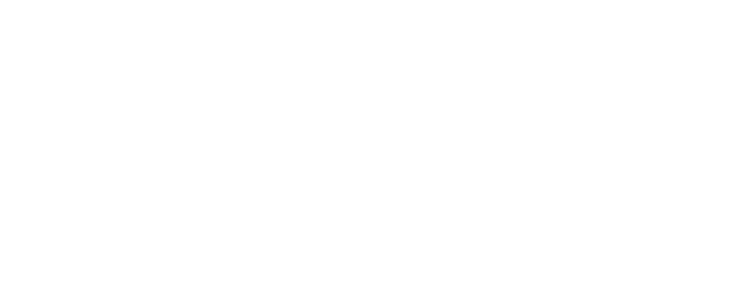
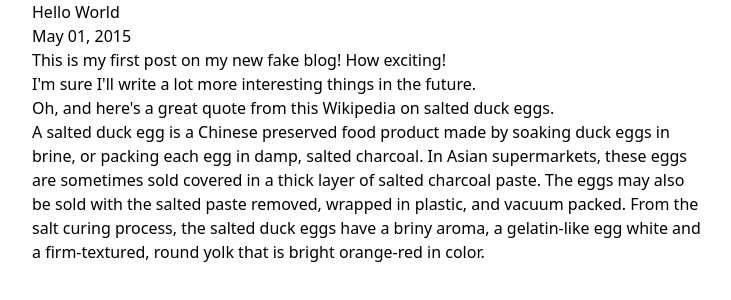
Before and after one commit to pradel/leopradel.com, a Gatsby site: page /hello-world/ in a window 1280 px wide. Shown: the whole page, without its empty margins (272-1003 px from the left). Built offline with nearby package versions, Linux system fonts and the light colour scheme; Gatsby itself is replaced by a stand-in of ours.

Commit message:
Setup tailwindcss

```diff
--- a/gatsby-config.js
+++ b/gatsby-config.js
@@ -38,6 +38,7 @@ module.exports = {
     },
     `gatsby-transformer-sharp`,
     `gatsby-plugin-sharp`,
+    `gatsby-plugin-postcss`,
     `gatsby-plugin-typescript`,
     `gatsby-plugin-react-helmet`,
   ],
--- a/package.json
+++ b/package.json
@@ -11,6 +11,7 @@
   },
   "dependencies": {
     "gatsby": "2.19.17",
+    "gatsby-plugin-postcss": "2.1.20",
     "gatsby-plugin-react-helmet": "3.1.22",
     "gatsby-plugin-sharp": "2.4.5",
     "gatsby-plugin-typescript": "2.1.27",
@@ -27,7 +28,6 @@
     "react": "16.12.0",
     "react-dom": "16.12.0",
     "react-helmet": "5.2.1",
-    "reset-css": "5.0.1",
     "typeface-raleway": "0.0.75"
   },
   "devDependencies": {
@@ -36,6 +36,7 @@
     "@types/react-dom": "16.9.5",
     "@types/react-helmet": "5.0.15",
     "prettier": "1.19.1",
+    "tailwindcss": "1.2.0",
     "typescript": "3.7.5"
   },
   "prettier": {
--- /dev/null
+++ b/postcss.config.js
@@ -0,0 +1,3 @@
+module.exports = () => ({
+  plugins: [require('tailwindcss')],
+});
--- a/src/pages/index.tsx
+++ b/src/pages/index.tsx
@@ -1,6 +1,5 @@
 import React from 'react';
 import { useStaticQuery, graphql } from 'gatsby';
-import 'reset-css/reset.css';
 import 'typeface-raleway';
 import '../styles/style.css';
 import SEO from '../components/seo';
--- /dev/null
+++ b/src/styles/tailwind.css
@@ -0,0 +1,5 @@
+@tailwind base;
+
+@tailwind components;
+
+@tailwind utilities;
--- a/src/templates/blog-post.tsx
+++ b/src/templates/blog-post.tsx
@@ -1,5 +1,6 @@
 import React from 'react';
 import { Link, graphql } from 'gatsby';
+import '../styles/tailwind.css';
 
 // import Bio from '../components/bio';
 // import Layout from '../components/layout';
@@ -13,7 +14,17 @@ const BlogPostTemplate = ({ data, pageContext, location }: any) => {
 
   console.log(data);
 
-  return null;
+  return (
+    <div className="mx-auto max-w-3xl px-6 xl:px-12">
+      <article>
+        <header>
+          <h1>{post.frontmatter.title}</h1>
+          <p>{post.frontmatter.date}</p>
+        </header>
+        <section dangerouslySetInnerHTML={{ __html: post.html }} />
+      </article>
+    </div>
+  );
 
   // return (
   //   <Layout location={location} title={siteTitle}>
--- /dev/null
+++ b/tailwind.config.js
@@ -0,0 +1,7 @@
+module.exports = {
+  theme: {
+    extend: {},
+  },
+  variants: {},
+  plugins: [],
+}
```
Also changed, not shown: 1 other file.
